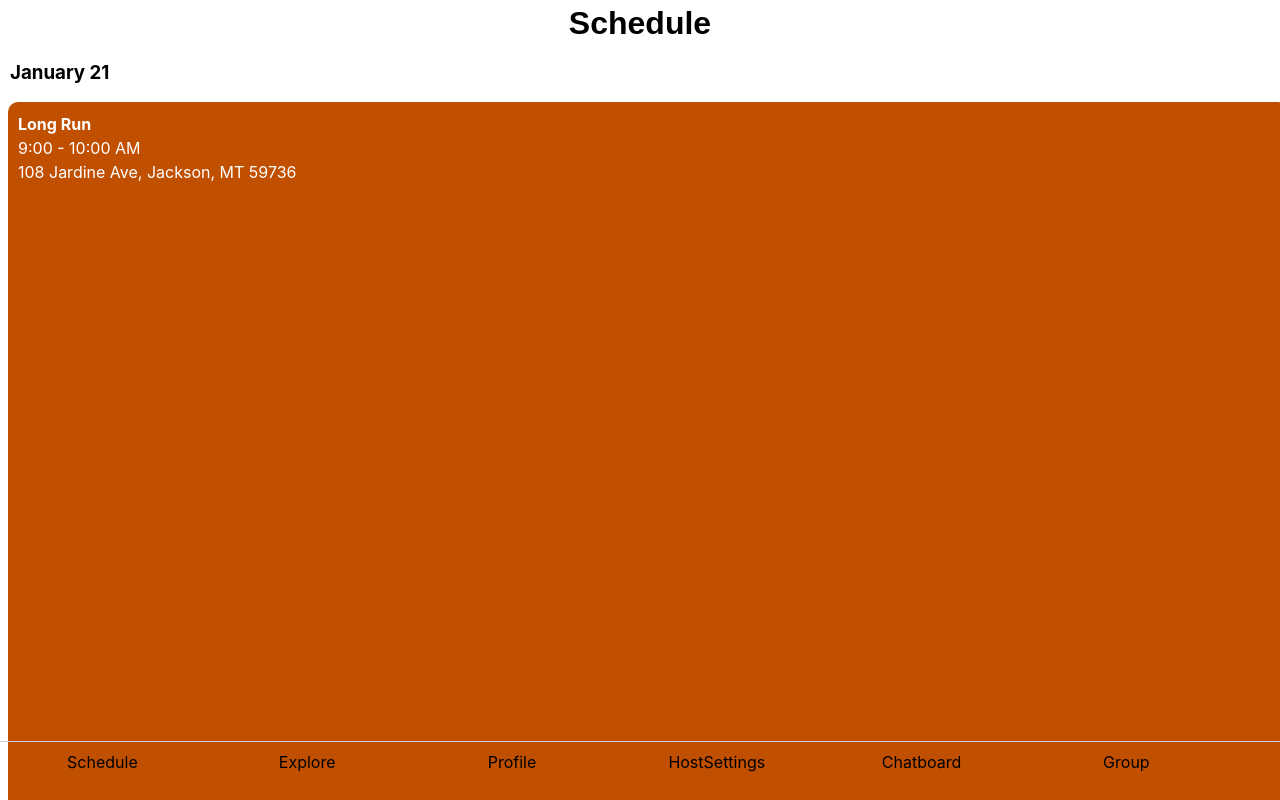
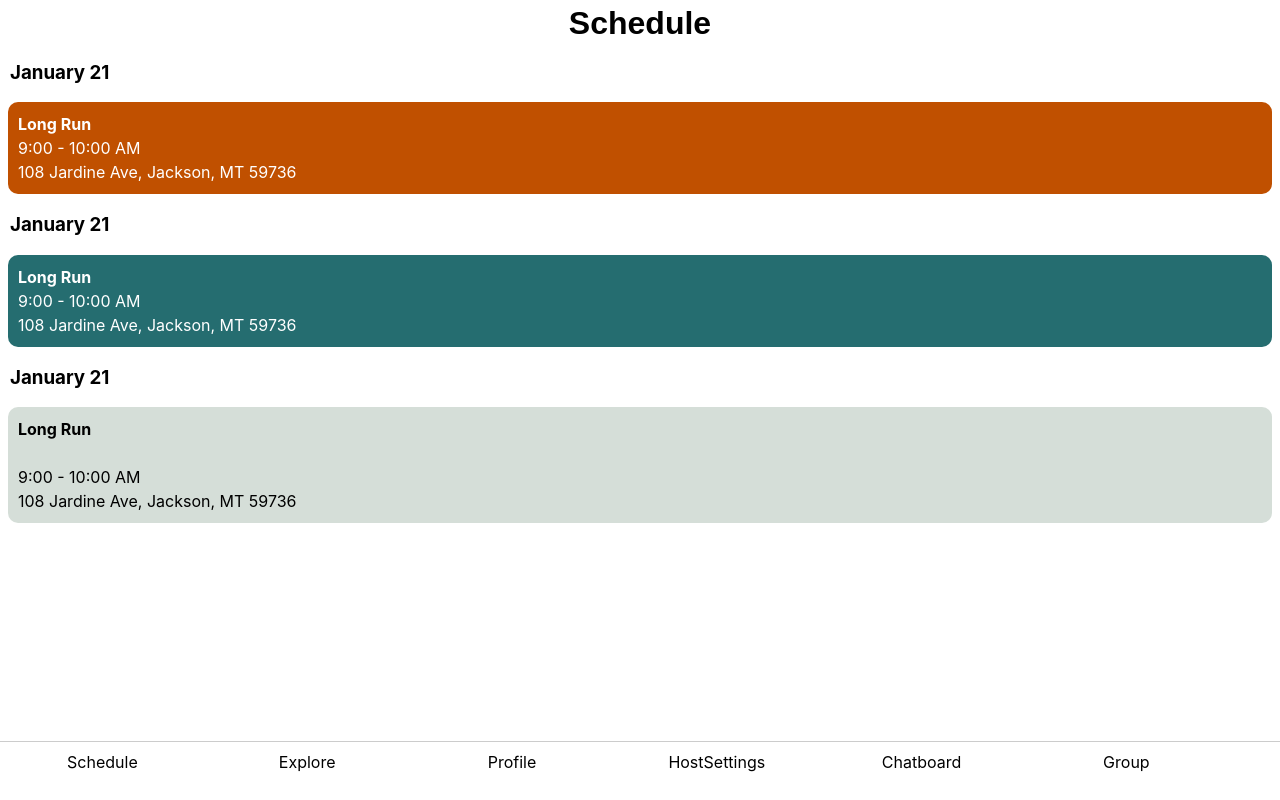
Before and after one commit to hopkinstechnocrats/fether, a React (Create React App) app: page / in a window 1280 px wide. Shown: the top 800 px of the page. Built offline with nearby package versions, Linux system fonts and the light colour scheme.

Commit message:
fix margins problem

```diff
--- a/src/App.css
+++ b/src/App.css
@@ -49,8 +49,8 @@ h1 {
 
 div {
   box-sizing: border-box;
-  height: 100%;
-  width: 100%;
+  height: calc(100%-16px);
+  width: calc(100%-16px);
 }
 
 div.column {
@@ -79,7 +79,6 @@ div.column {
   background-color: #d5ded8;
   line-height:1.5;
   max-height: 740px;
-  overflow:scroll;
   display: flex;
   flex-direction:column;
 
```
